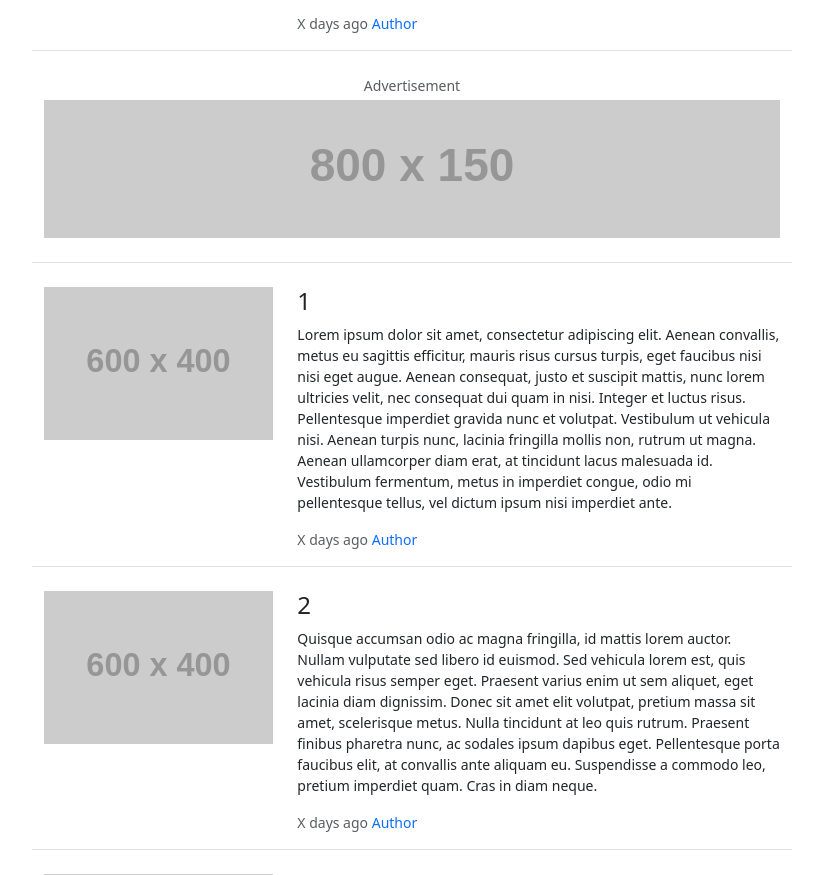
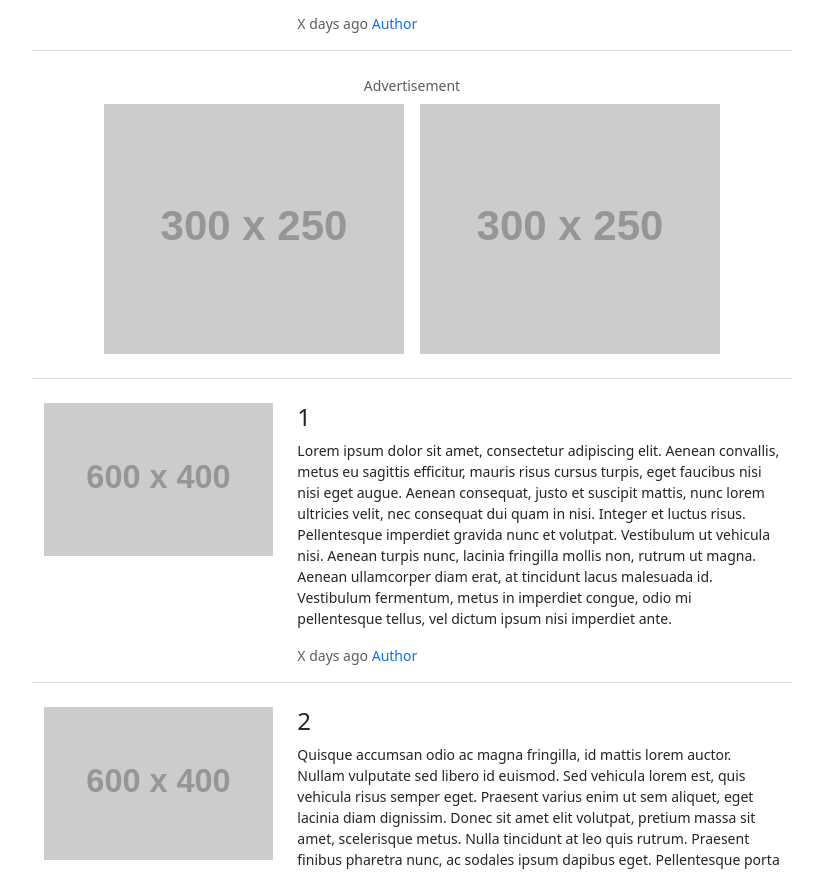
Before and after one commit to TheRealGnomello/Progetto_Cleveland_Plain_Dealer, a plain HTML site: page index.html in a window 1280 px wide. Shown: the part 2441-3316 px from the top of the page, without its empty margins (38-861 px from the left). Drawn offline with Linux system fonts and the light colour scheme; placeholder pictures from the web are drawn by us.

Commit message:
Sostituito il banner orizzontale singolo con due banner affiancati

```diff
--- a/index.html
+++ b/index.html
@@ -246,10 +246,13 @@
 
 
                     </article>
-                    <div class="col-12  border-bottom mb-4">
-                        <small class="text-muted d-block mb-1 text-center">Advertisement</small>
-                        <img src="https://placehold.co/800x150" alt="Placeholder" class="img-fluid mb-4 ">
+                    <div class="col-12  text-center border-bottom pb-4 mb-4">
+                        <small class="text-muted d-block mb-2">Advertisement</small>
 
+                        <div class="d-flex justify-content-center gap-3">
+                            <img src="https://placehold.co/300x250" alt="Placeholder" class="img-fluid ">
+                            <img src="https://placehold.co/300x250" alt="Placeholder" class="img-fluid ">
+                        </div>
                     </div>
                     <article class="col-12 mb-4 border-bottom">
                         <div class="row">
@@ -493,10 +496,9 @@
 
                         <div class="d-flex justify-content-center gap-3">
                             <img src="https://placehold.co/300x250" alt="Placeholder" class="img-fluid ">
-                            <img src="https://placehold.co/300x250" alt="Placeholder" class="img-fluid " >
+                            <img src="https://placehold.co/300x250" alt="Placeholder" class="img-fluid ">
                         </div>
                     </div>
-
 
 
                 </div>
```
